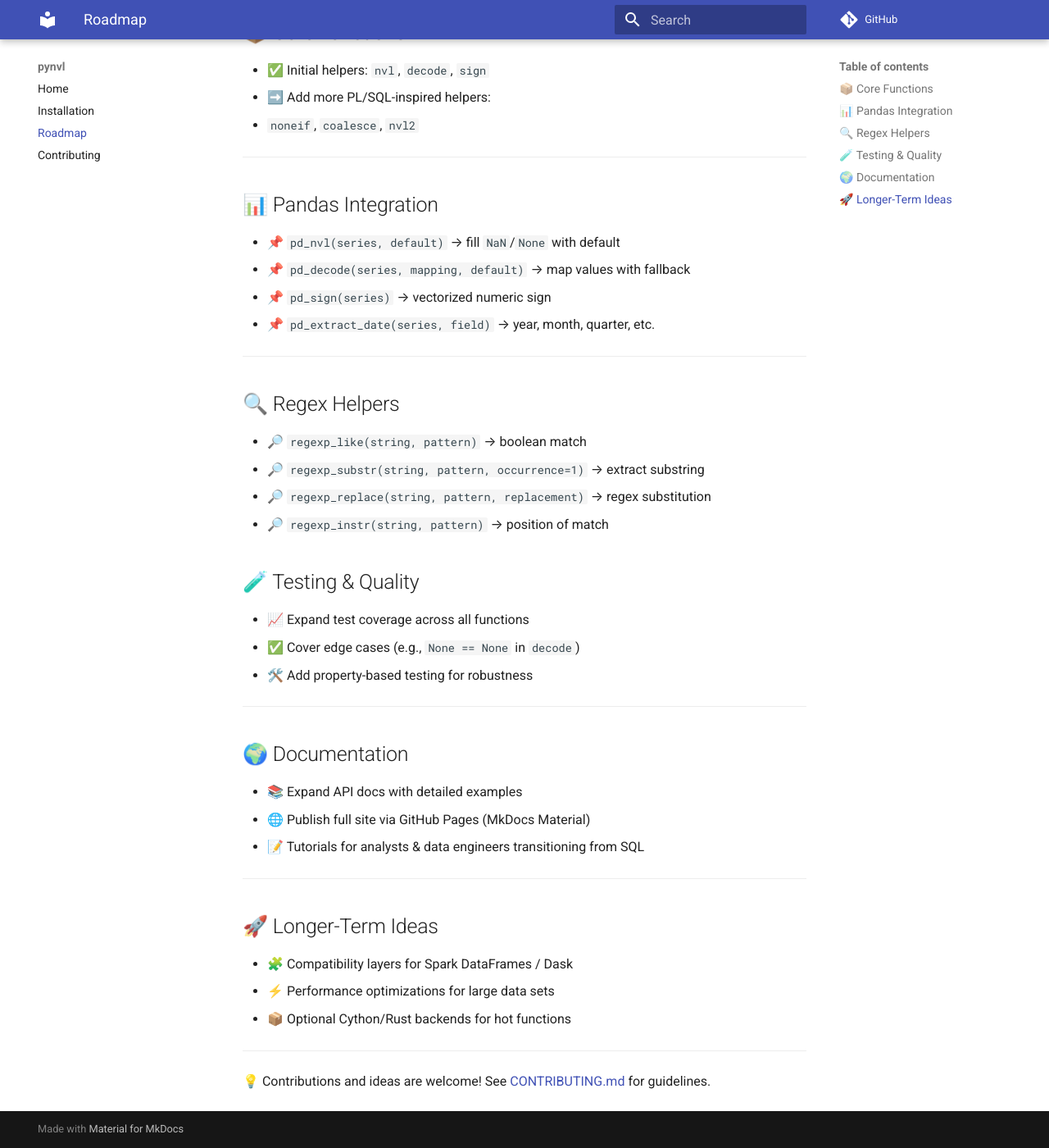
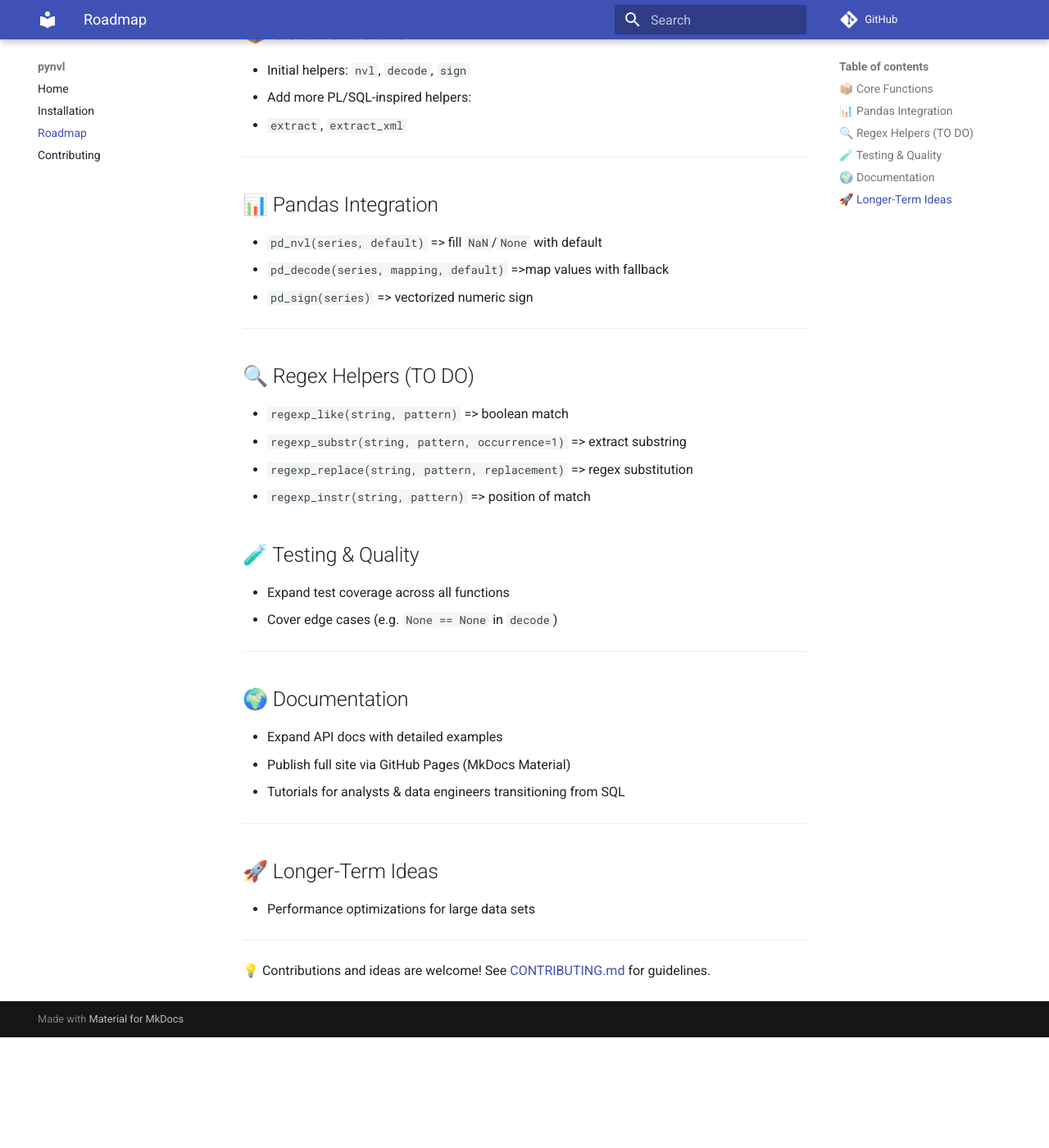
Before and after one commit to betterinfotech/pynvl_project, an MkDocs documentation site: the page built from docs/roadmap.md, in a window 1280 px wide and 1400 px high, scrolled down 275 px. Shown: the whole window at 82% size. Built offline with MkDocs 1.6.1 and Material for MkDocs 9.7.7, drawn with Linux system fonts in a browser that asks for light colours; comment, search, counter and statistics services are not loaded; after the commit the page ends 1540 px from its top, so only the background shows below that.

```diff
--- a/docs/roadmap.md
+++ b/docs/roadmap.md
@@ -6,44 +6,41 @@ Here are the planned enhancements and future directions.
 ---
 
 ## 📦 Core Functions
-- ✅ Initial helpers: `nvl`, `decode`, `sign`
-- ➡️ Add more PL/SQL-inspired helpers:
-  - `noneif`, `coalesce`, `nvl2`
+- Initial helpers: `nvl`, `decode`, `sign`
+-  Add more PL/SQL-inspired helpers:
+- `extract`, `extract_xml`
 
 ---
 
 ## 📊 Pandas Integration
-- 📌 `pd_nvl(series, default)` → fill `NaN`/`None` with default
-- 📌 `pd_decode(series, mapping, default)` → map values with fallback
-- 📌 `pd_sign(series)` → vectorized numeric sign
-- 📌 `pd_extract_date(series, field)` → year, month, quarter, etc.
+- `pd_nvl(series, default)` => fill `NaN`/`None` with default
+- `pd_decode(series, mapping, default)` =>map values with fallback
+- `pd_sign(series)` => vectorized numeric sign
 
 ---
 
-## 🔍 Regex Helpers
-- 🔎 `regexp_like(string, pattern)` → boolean match
-- 🔎 `regexp_substr(string, pattern, occurrence=1)` → extract substring
-- 🔎 `regexp_replace(string, pattern, replacement)` → regex substitution
-- 🔎 `regexp_instr(string, pattern)` → position of match
+## 🔍 Regex Helpers (TO DO)
+- `regexp_like(string, pattern)` => boolean match
+- `regexp_substr(string, pattern, occurrence=1)` => extract substring
+- `regexp_replace(string, pattern, replacement)` => regex substitution
+- `regexp_instr(string, pattern)` => position of match
 
 ## 🧪 Testing & Quality
-- 📈 Expand test coverage across all functions
-- ✅ Cover edge cases (e.g., `None == None` in `decode`)
-- 🛠️ Add property-based testing for robustness
+- Expand test coverage across all functions
+- Cover edge cases (e.g. `None == None` in `decode`)
 
 ---
 
 ## 🌍 Documentation
-- 📚 Expand API docs with detailed examples
-- 🌐 Publish full site via GitHub Pages (MkDocs Material)
-- 📝 Tutorials for analysts & data engineers transitioning from SQL
+- Expand API docs with detailed examples
+- Publish full site via GitHub Pages (MkDocs Material)
+- Tutorials for analysts & data engineers transitioning from SQL
 
 ---
 
 ## 🚀 Longer-Term Ideas
-- 🧩 Compatibility layers for Spark DataFrames / Dask
-- ⚡ Performance optimizations for large data sets
-- 📦 Optional Cython/Rust backends for hot functions
+- Performance optimizations for large data sets
+
 
 ---
 
--- a/pyproject.toml
+++ b/pyproject.toml
@@ -1,6 +1,6 @@
 [project]
 name = "pynvl-test"                # must exactly match your token scope
-version = "0.1.6"                  # bump so TestPyPI accepts it
+version = "0.1.7"                  # bump so TestPyPI accepts it
 description = "Helper functions for data engineering and analytics workflows in Python, inspired by PL/SQL."
 readme = "README.md"
 requires-python = ">=3.10"
```
Also changed, not shown: README.md (+15 -45 lines), docs/demo.md (added, +121 -0 lines), docs/index.md (+52 -10 lines), src/pynvl/__init__.py (+7 -2 lines), 3 other files.
